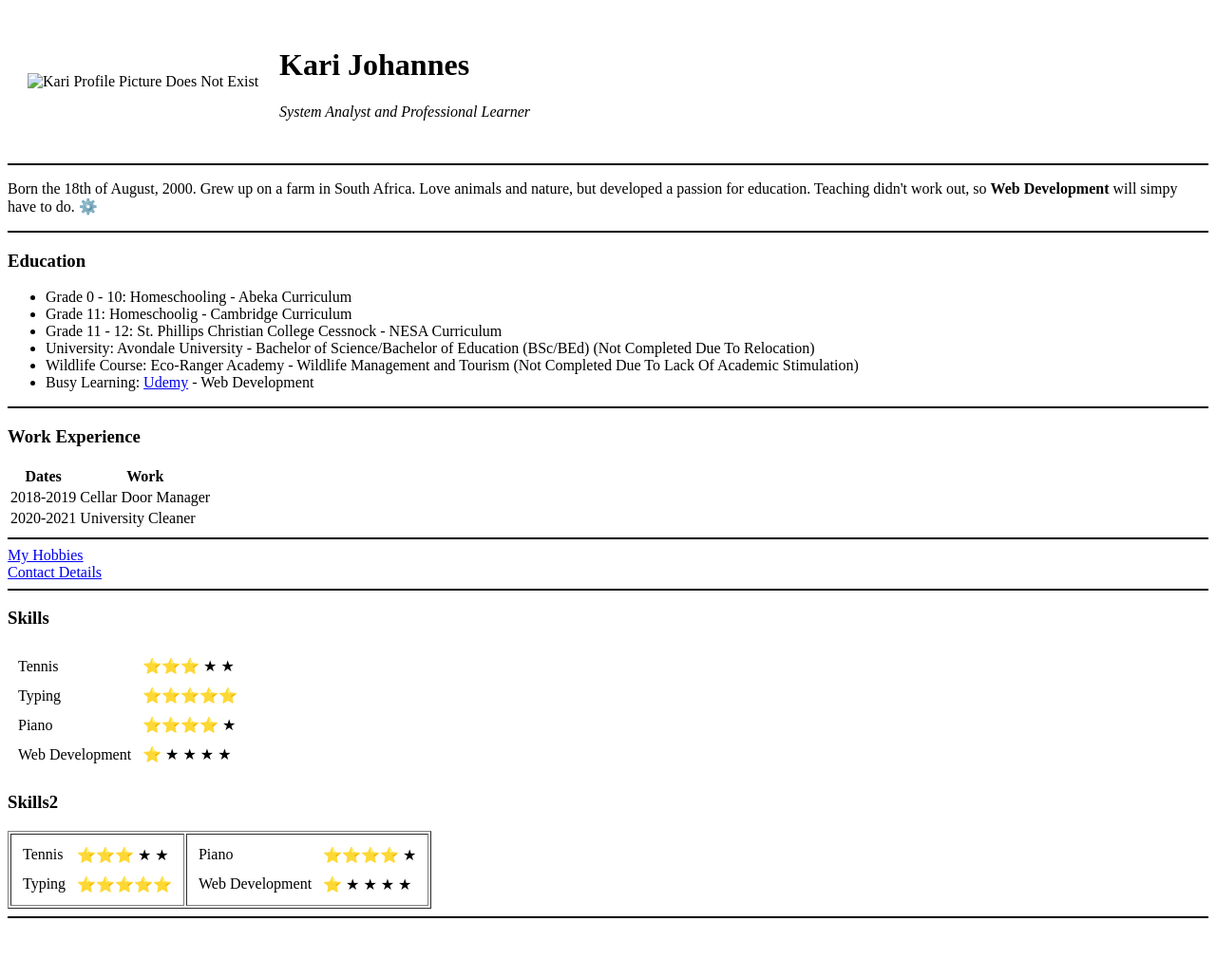
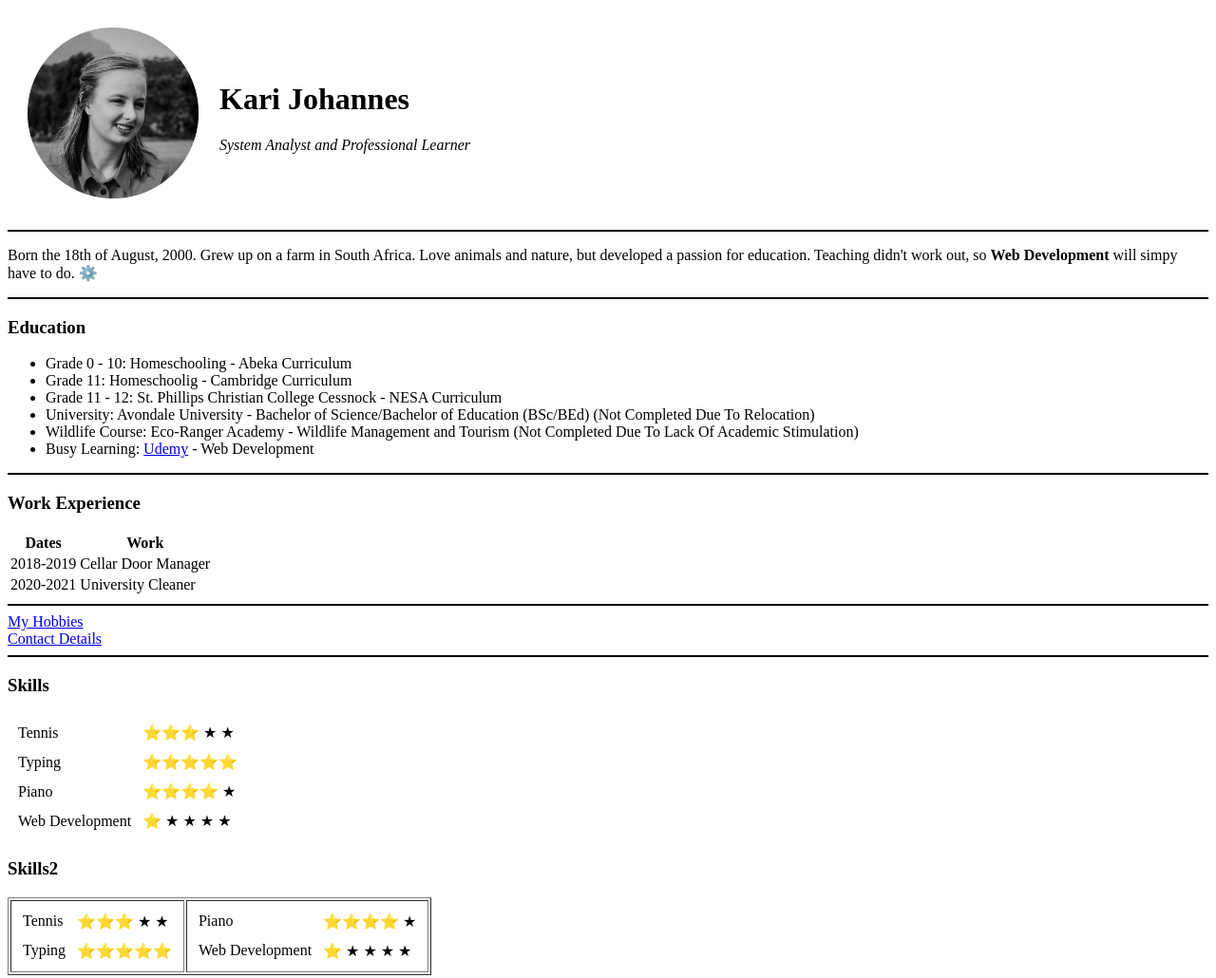
Before and after one commit to karijohannes/cv, a plain HTML site: page index.html in a window 1280 px wide. Shown: the top 1030 px of the page at 95% size. Before the commit the page ends 975 px from the top, so only its background shows below. Drawn offline with Linux system fonts and the light colour scheme.

Commit message:
Profile picture didn't exist changes

```diff
--- a/index.html
+++ b/index.html
@@ -7,7 +7,7 @@
 <body>
     <table cellspacing="20">
         <tr>
-            <td><img src="img/KJ-Profile-modified.png" alt="Kari Profile Picture Does Not Exist" width="180" height="180"></td>
+            <td><img src="KJ-Profile-modified.png" alt="Kari Profile Picture Does Not Exist" width="180" height="180"></td>
             <td><h1>Kari Johannes</h1>
                 <p><em>System Analyst and Professional Learner</em></p></td>
         </tr>
```
